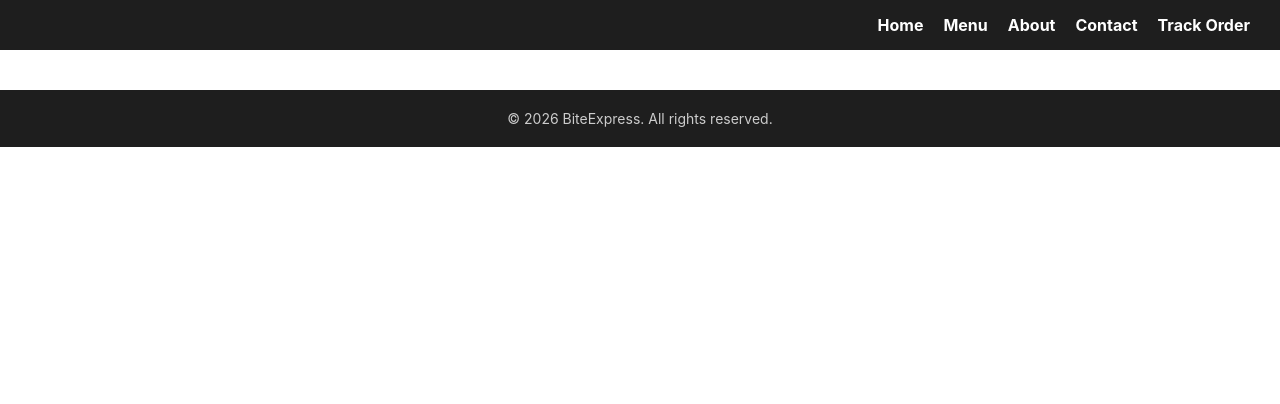
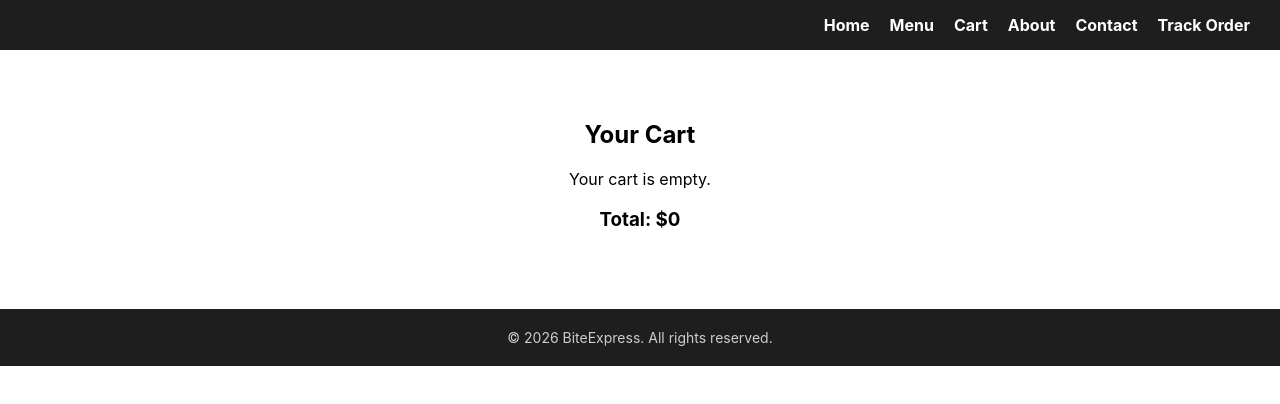
Before and after one commit to 0alisabbah-hash/BiteExpress, a React (Create React App) app: page /cart in a window 1280 px wide. Shown: the top 404 px of the page. Built offline with nearby package versions, Linux system fonts and the light colour scheme.

Commit message:
Added Cart page and CSS for it

```diff
--- a/src/App.js
+++ b/src/App.js
@@ -7,19 +7,26 @@ import About from "./Pages/About";
 import OrderTracker from "./Pages/OrderTracker";
 import Navbar from "./Components/Navbar";
 import Footer from "./Components/Footer";
+import { useState } from "react";
+import Cart from "./Pages/Cart";
 
 const App = ()=>{
+  const [cart, setCart] = useState([]);
+
+  const addToCart = (item) => {
+    setCart([...cart, item]);
+  };
+
   return(
-
     <Router>
       <Navbar/>
       <Routes>
         <Route path="/" element={<Home />} />
-        <Route path="/menu" element={<Menu/>} />
+        <Route path="/menu" element={<Menu addToCart={addToCart} />} />
+        <Route path="/cart" element={<Cart cart={cart} />} />
         <Route path="/about" element={<About />} />
         <Route path="/contact" element={<Contact/>} />
         <Route path="/tracker" element={<OrderTracker/>} />
-
       </Routes>
       <Footer />
     </Router>
--- a/src/Components/Navbar.jsx
+++ b/src/Components/Navbar.jsx
@@ -8,6 +8,7 @@ const Navbar = () => {
       <div className="rightSide">
         <Link to="/">Home</Link>
         <Link to="/menu">Menu</Link>
+        <Link to="/cart">Cart</Link>
         <Link to="/about">About</Link>
         <Link to="/contact">Contact</Link>
         <Link to="/tracker">Track Order</Link>
--- /dev/null
+++ b/src/Pages/Cart.jsx
@@ -0,0 +1,24 @@
+import "../Styles/Cart.css";
+
+const Cart = ({ cart }) => {
+  let total = 0;
+  for (let i = 0; i < cart.length; i++) {
+    total = total + cart[i].price;
+  }
+
+  return (
+    <div className="cartPage">
+      <h2>Your Cart</h2>
+      {cart.length === 0 && <p>Your cart is empty.</p>}
+      {cart.map((item, index) => (
+        <div className="cartItem" key={index}>
+          <p>{item.name}</p>
+          <p>${item.price}</p>
+        </div>
+      ))}
+      <h3>Total: ${total}</h3>
+    </div>
+  );
+};
+
+export default Cart;
--- a/src/Pages/Menu.jsx
+++ b/src/Pages/Menu.jsx
@@ -9,10 +9,7 @@ const menuItems =[
     {id:2,name:"Pepperoni Pizza", price:12,img: pizza ,description:"Classic pizza with loaded pepperoni."},
     {id:3,name:"Chicken Wings",price: 7 , img : wings, description:"Crunchy Fried wings with multiple sauce options."}
 ]
-const Menu = () => {
-    const addTocart = (item) =>{
-        console.log("Added:" ,menuItems.name);
-    }
+const Menu = ({ addToCart }) => {
     return(
         <div className='menuPage'>
             <h2>Our Menu</h2>
@@ -23,7 +20,8 @@ const Menu = () => {
                     price={item.price}
                     img={item.img}
                     description={item.description}
-                    onAdd={() => addTocart(menuItems)}/>
+                    onAdd={() => addToCart(item)}
+                    />
                 ))}
             </div>
         </div>
--- /dev/null
+++ b/src/Styles/Cart.css
@@ -0,0 +1,16 @@
+.cartPage {
+  max-width: 500px;
+  margin: 30px auto;
+  padding: 20px;
+  text-align: center;
+}
+
+.cartItem {
+  display: flex;
+  justify-content: space-between;
+  padding: 10px 15px;
+  margin-bottom: 10px;
+  background-color: white;
+  border-radius: 8px;
+  box-shadow: 0px 3px 10px rgba(0, 0, 0, 0.2);
+}
```
Also changed, not shown: 2 other files (tests, documents, lock files or other folders).
